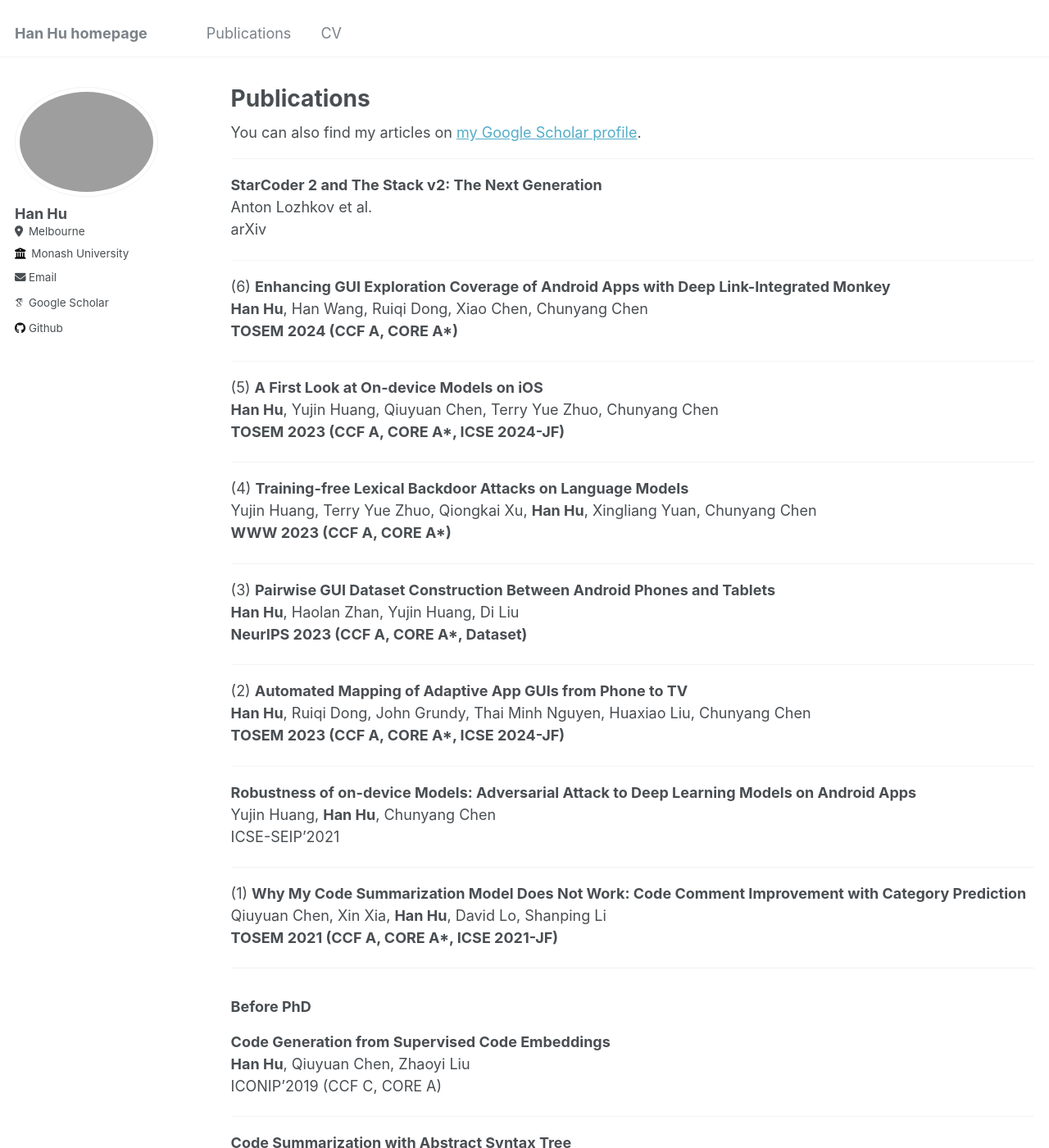
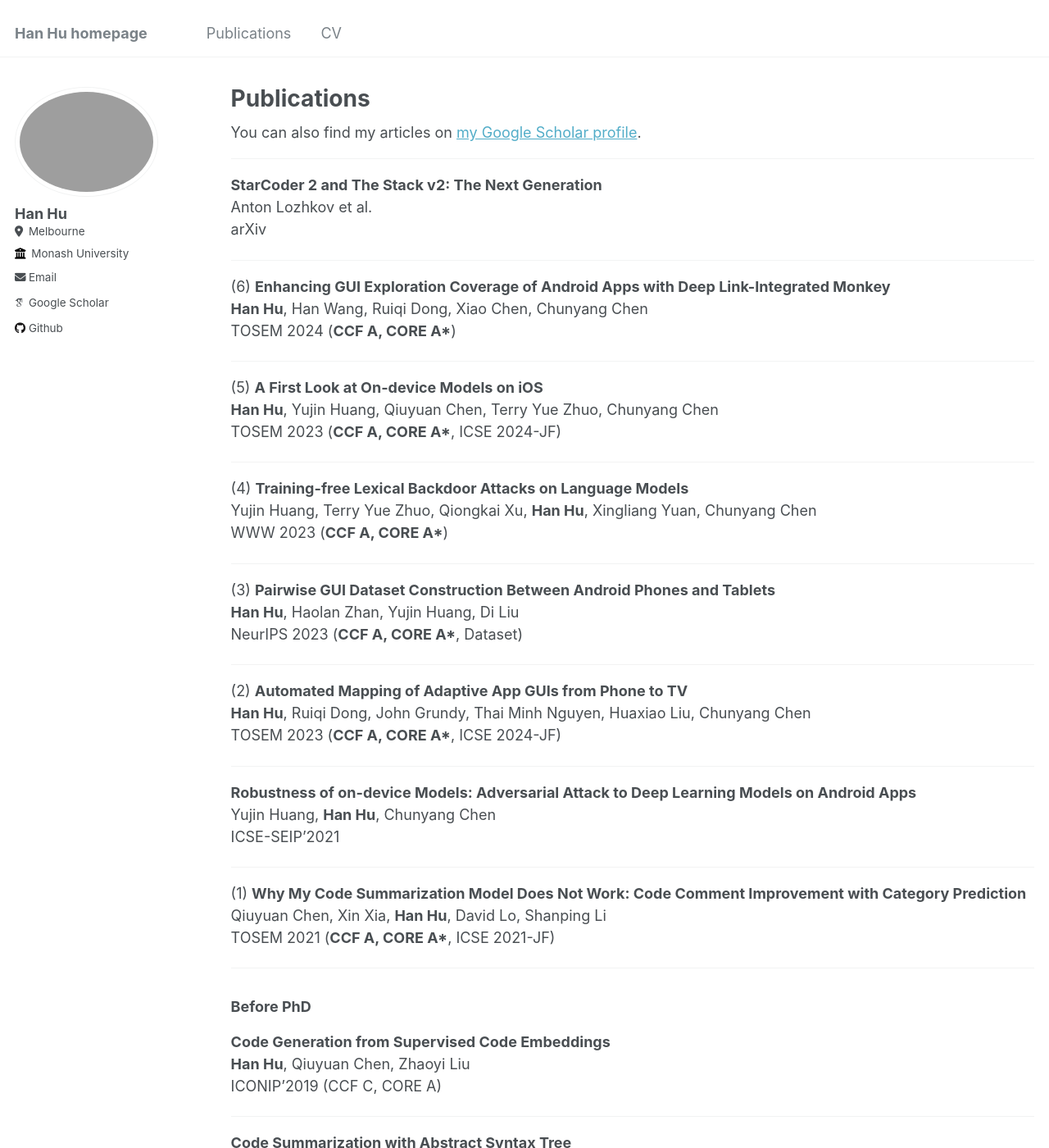
Before and after one commit to huhanGitHub/huhanGitHub.github.io, a Jekyll site: the page built from _pages/publications.md, in a window 1280 px wide and 1400 px high. Shown: the whole window at 82% size. Built offline with Jekyll 4.4.1, drawn with Linux system fonts in a browser that asks for light colours; some web fonts are replaced.

```diff
--- a/_pages/publications.md
+++ b/_pages/publications.md
@@ -19,31 +19,31 @@ arXiv
 
 (6) **Enhancing GUI Exploration Coverage of Android Apps with Deep Link-Integrated Monkey**<br>
 <span style="font-weight: bold;">Han Hu</span>, Han Wang, Ruiqi Dong, Xiao Chen, Chunyang Chen<br>
-<strong>TOSEM 2024 (CCF A, CORE A*)</strong>
+TOSEM 2024 (<strong>CCF A, CORE A*</strong>)
 
 ---
 
 (5) **A First Look at On-device Models on iOS**<br>
 <span style="font-weight: bold;">Han Hu</span>, Yujin Huang, Qiuyuan Chen, Terry Yue Zhuo, Chunyang Chen<br>
-<strong>TOSEM 2023 (CCF A, CORE A*, ICSE 2024-JF)</strong>
+TOSEM 2023 (<strong>CCF A, CORE A*</strong>, ICSE 2024-JF)
 
 ---
 
 (4) **Training-free Lexical Backdoor Attacks on Language Models**<br>
 Yujin Huang, Terry Yue Zhuo, Qiongkai Xu, <span style="font-weight: bold;">Han Hu</span>, Xingliang Yuan, Chunyang Chen<br>
-<strong>WWW 2023 (CCF A, CORE A*)</strong>
+WWW 2023 (<strong>CCF A, CORE A*</strong>)
 
 ---
 
 (3) **Pairwise GUI Dataset Construction Between Android Phones and Tablets**<br>
 <span style="font-weight: bold;">Han Hu</span>, Haolan Zhan, Yujin Huang, Di Liu<br>
-<strong>NeurIPS 2023 (CCF A, CORE A*, Dataset)</strong>
+NeurIPS 2023 (<strong>CCF A, CORE A*</strong>, Dataset)
 
 ---
 
 (2) **Automated Mapping of Adaptive App GUIs from Phone to TV**<br>
 <span style="font-weight: bold;">Han Hu</span>, Ruiqi Dong, John Grundy, Thai Minh Nguyen, Huaxiao Liu, Chunyang Chen<br>
-<strong>TOSEM 2023 (CCF A, CORE A*, ICSE 2024-JF)</strong>
+TOSEM 2023 (<strong>CCF A, CORE A*</strong>, ICSE 2024-JF)
 
 ---
 
@@ -55,7 +55,7 @@ ICSE-SEIP'2021
 
 (1) **Why My Code Summarization Model Does Not Work: Code Comment Improvement with Category Prediction**<br>
 Qiuyuan Chen, Xin Xia, <span style="font-weight: bold;">Han Hu</span>, David Lo, Shanping Li<br>
-<strong>TOSEM 2021 (CCF A, CORE A*, ICSE 2021-JF)</strong>
+TOSEM 2021 (<strong>CCF A, CORE A*</strong>, ICSE 2021-JF)
 
 ---
 
```
